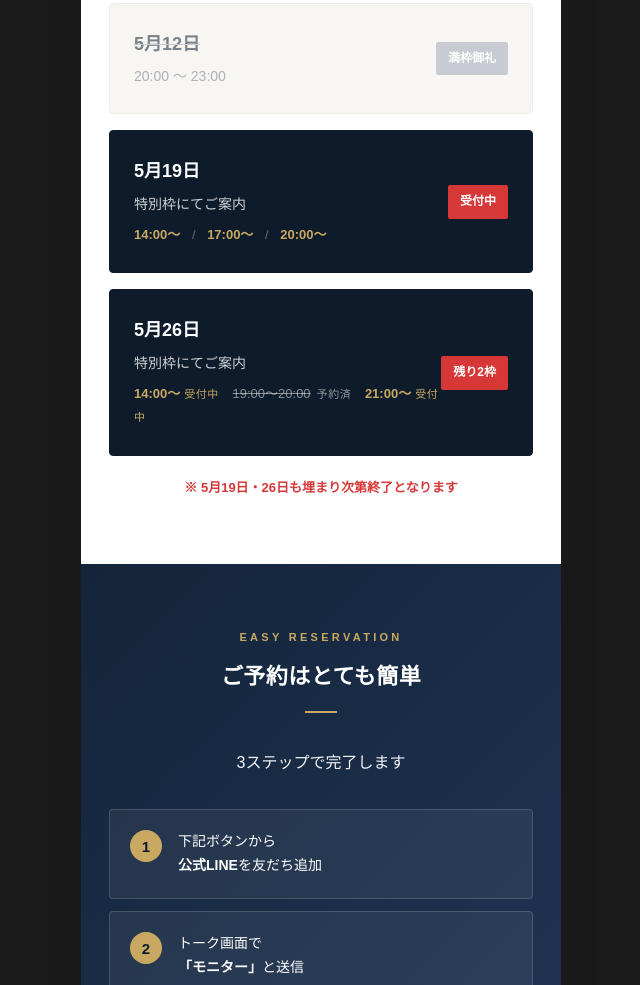
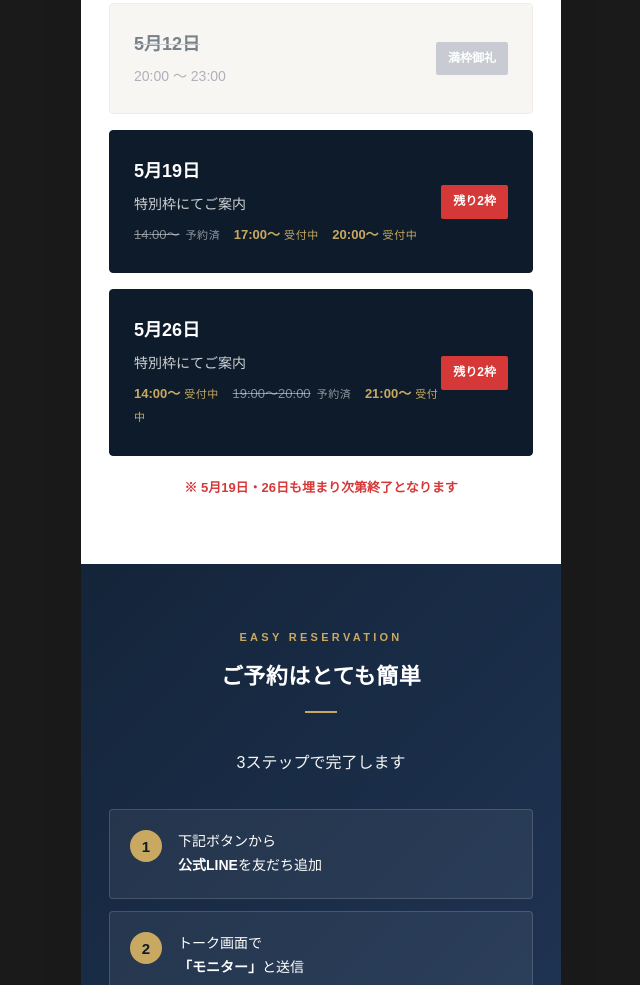
Before and after one commit to tomoyamin1001-lang/reset1, a plain HTML site: page index.html in a window 1280 px wide. Shown: the part 4042-5027 px from the top of the page, without its empty margins (319-959 px from the left). Drawn offline with Linux system fonts and the light colour scheme.

Commit message:
Update index.html

```diff
--- a/index.html
+++ b/index.html
@@ -940,14 +940,12 @@
         <div class="schedule-date">5月19日</div>
         <div class="schedule-time">特別枠にてご案内</div>
         <div class="slot-inline">
-          <span class="slot-open">14:00〜</span>
-          <span class="slot-divider">/</span>
-          <span class="slot-open">17:00〜</span>
-          <span class="slot-divider">/</span>
-          <span class="slot-open">20:00〜</span>
+          <span class="slot-booked">14:00〜</span><span class="slot-booked-tag">予約済</span>
+          <span class="slot-open">17:00〜</span><span class="slot-open-tag">受付中</span>
+          <span class="slot-open">20:00〜</span><span class="slot-open-tag">受付中</span>
         </div>
       </div>
-      <div class="schedule-status urgent">受付中</div>
+      <div class="schedule-status urgent">残り2枠</div>
     </div>
 
     <div class="schedule-card featured">
```
